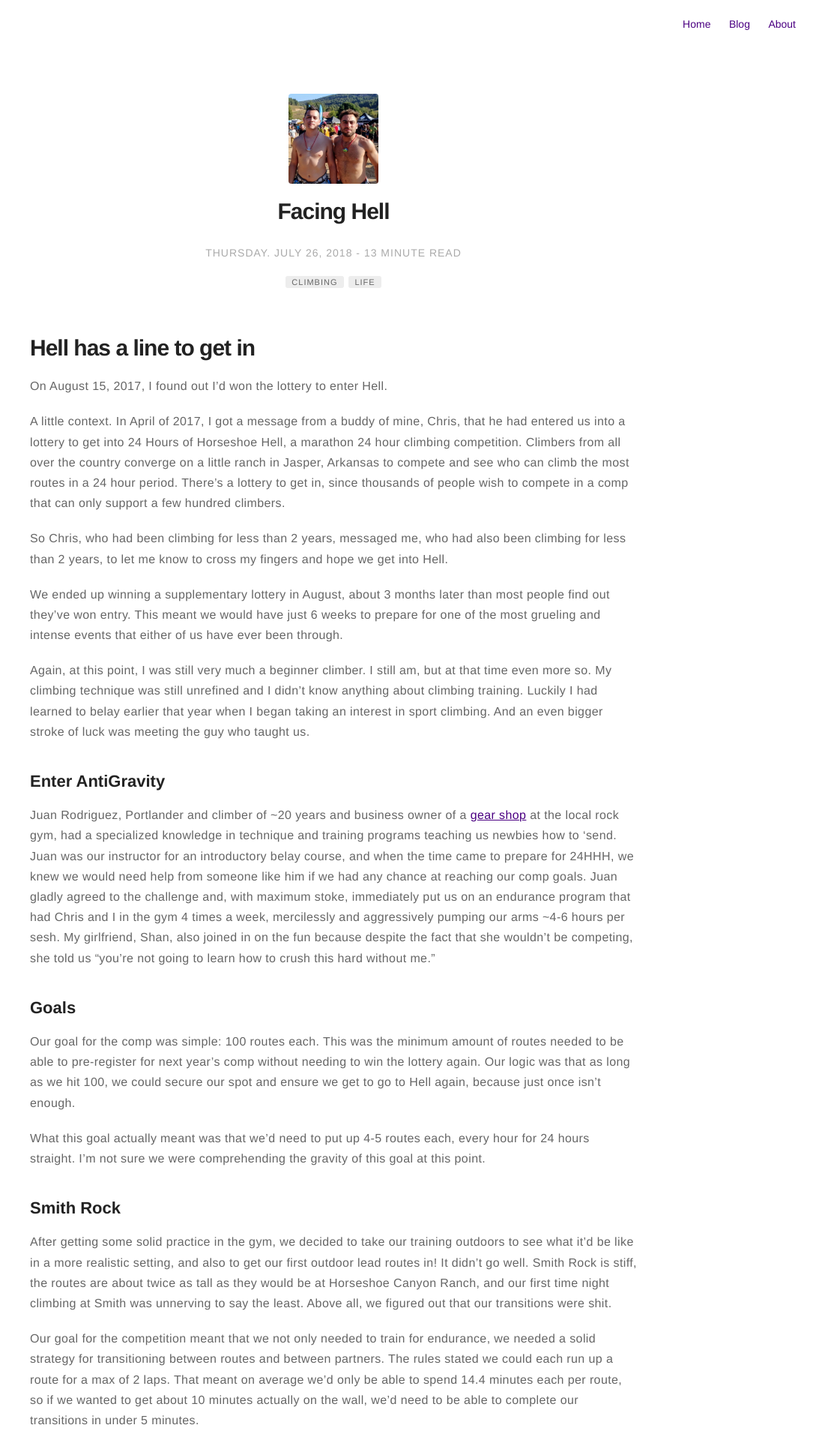
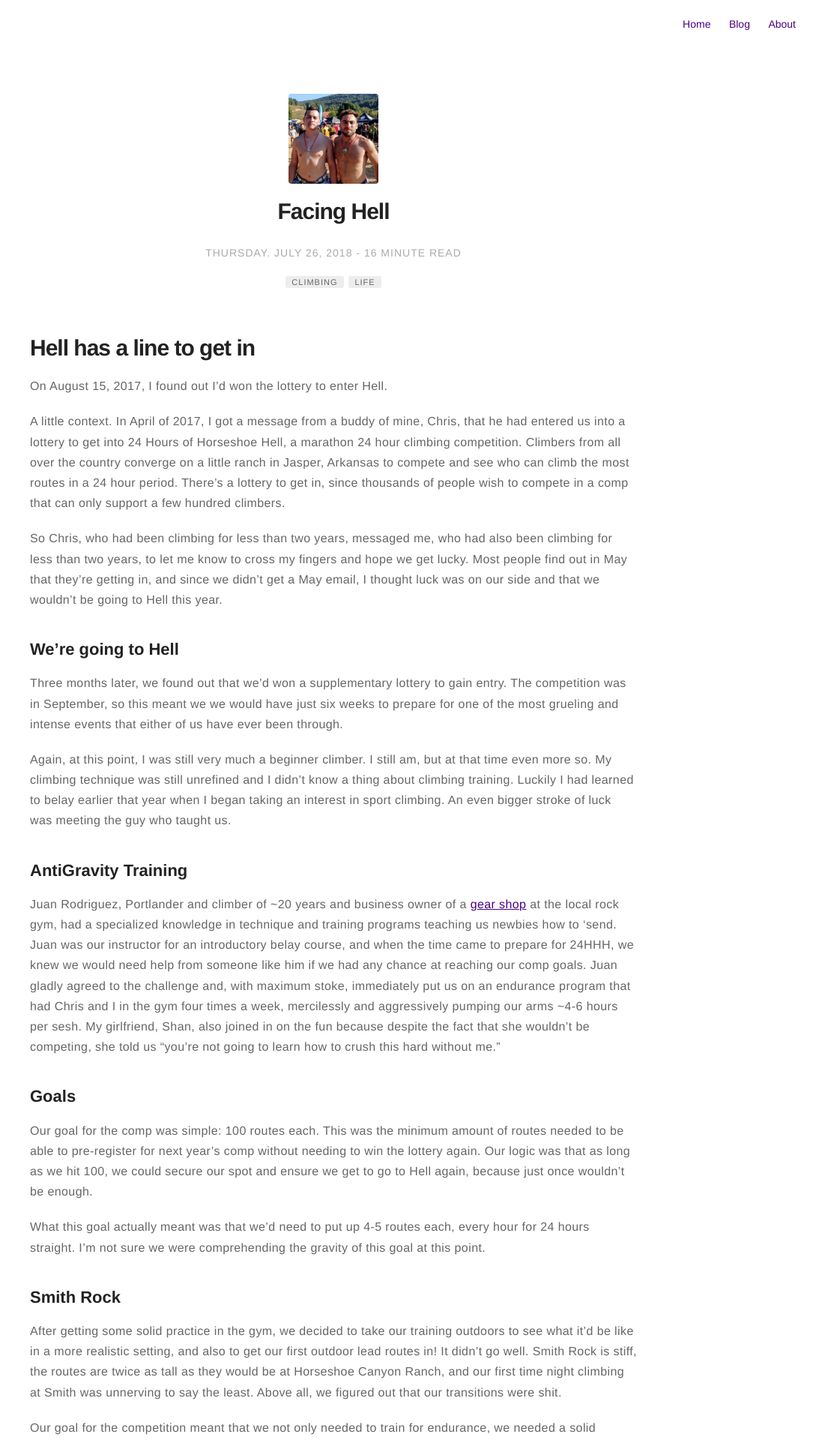
Before and after one commit to ryanwestby/ryanwestby.github.io, a Jekyll site: the page built from _posts/2018-07-26-facing-hell.md, in a window 1280 px wide. Shown: the top 1920 px of the page at 75% size, without its empty margins (195-1280 px from the left). Built offline with Jekyll 4.4.1, drawn with Linux system fonts in a browser that asks for light colours; comment, search, counter and statistics services are not loaded; some of the changed text lies outside the part shown.

Commit message:
Final edits

```diff
--- a/_posts/2018-07-26-facing-hell.md
+++ b/_posts/2018-07-26-facing-hell.md
@@ -17,27 +17,29 @@ On August 15, 2017, I found out I’d won the lottery to enter Hell.
 
 A little context. In April of 2017, I got a message from a buddy of mine, Chris, that he had entered us into a lottery to get into 24 Hours of Horseshoe Hell, a marathon 24 hour climbing competition. Climbers from all over the country converge on a little ranch in Jasper, Arkansas to compete and see who can climb the most routes in a 24 hour period. There’s a lottery to get in, since thousands of people wish to compete in a comp that can only support a few hundred climbers.
 
-So Chris, who had been climbing for less than 2 years, messaged me, who had also been climbing for less than 2 years, to let me know to cross my fingers and hope we get into Hell.
+So Chris, who had been climbing for less than two years, messaged me, who had also been climbing for less than two years, to let me know to cross my fingers and hope we get lucky. Most people find out in May that they're getting in, and since we didn't get a May email, I thought luck was on our side and that we wouldn't be going to Hell this year.
 
-We ended up winning a supplementary lottery in August, about 3 months later than most people find out they’ve won entry. This meant we would have just 6 weeks to prepare for one of the most grueling and intense events that either of us have ever been through.
+## We're going to Hell
 
-Again, at this point, I was still very much a beginner climber. I still am, but at that time even more so. My climbing technique was still unrefined and I didn’t know anything about climbing training. Luckily I had learned to belay earlier that year when I began taking an interest in sport climbing. And an even bigger stroke of luck was meeting the guy who taught us.
+Three months later, we found out that we'd won a supplementary lottery to gain entry. The competition was in September, so this meant we we would have just six weeks to prepare for one of the most grueling and intense events that either of us have ever been through.
 
-## Enter AntiGravity
+Again, at this point, I was still very much a beginner climber. I still am, but at that time even more so. My climbing technique was still unrefined and I didn’t know a thing about climbing training. Luckily I had learned to belay earlier that year when I began taking an interest in sport climbing. An even bigger stroke of luck was meeting the guy who taught us.
 
-Juan Rodriguez, Portlander and climber of ~20 years and business owner of a [gear shop](https://antigravityequipment.com/) at the local rock gym, had a specialized knowledge in technique and training programs teaching us newbies how to ‘send.  Juan was our instructor for an introductory belay course, and when the time came to prepare for 24HHH, we knew we would need help from someone like him if we had any chance at reaching our comp goals.  Juan gladly agreed to the challenge and, with maximum stoke, immediately put us on an endurance program that had Chris and I in the gym 4 times a week, mercilessly and aggressively pumping our arms ~4-6 hours per sesh.  My girlfriend, Shan, also joined in on the fun because despite the fact that she wouldn’t be competing, she told us “you’re not going to learn how to crush this hard without me.”
+## AntiGravity Training
+
+Juan Rodriguez, Portlander and climber of ~20 years and business owner of a [gear shop](https://antigravityequipment.com/) at the local rock gym, had a specialized knowledge in technique and training programs teaching us newbies how to ‘send.  Juan was our instructor for an introductory belay course, and when the time came to prepare for 24HHH, we knew we would need help from someone like him if we had any chance at reaching our comp goals.  Juan gladly agreed to the challenge and, with maximum stoke, immediately put us on an endurance program that had Chris and I in the gym four times a week, mercilessly and aggressively pumping our arms ~4-6 hours per sesh.  My girlfriend, Shan, also joined in on the fun because despite the fact that she wouldn’t be competing, she told us “you’re not going to learn how to crush this hard without me.”
 
 ## Goals
 
-Our goal for the comp was simple: 100 routes each. This was the minimum amount of routes needed to be able to pre-register for next year’s comp without needing to win the lottery again. Our logic was that as long as we hit 100, we could secure our spot and ensure we get to go to Hell again, because just once isn’t enough.
+Our goal for the comp was simple: 100 routes each. This was the minimum amount of routes needed to be able to pre-register for next year’s comp without needing to win the lottery again. Our logic was that as long as we hit 100, we could secure our spot and ensure we get to go to Hell again, because just once wouldn't be enough.
 
 What this goal actually meant was that we’d need to put up 4-5 routes each, every hour for 24 hours straight. I'm not sure we were comprehending the gravity of this goal at this point.
 
 ## Smith Rock
 
-After getting some solid practice in the gym, we decided to take our training outdoors to see what it’d be like in a more realistic setting, and also to get our first outdoor lead routes in! It didn’t go well. Smith Rock is stiff, the routes are about twice as tall as they would be at Horseshoe Canyon Ranch, and our first time night climbing at Smith was unnerving to say the least. Above all, we figured out that our transitions were shit.
+After getting some solid practice in the gym, we decided to take our training outdoors to see what it’d be like in a more realistic setting, and also to get our first outdoor lead routes in! It didn’t go well. Smith Rock is stiff, the routes are twice as tall as they would be at Horseshoe Canyon Ranch, and our first time night climbing at Smith was unnerving to say the least. Above all, we figured out that our transitions were shit.
 
-Our goal for the competition meant that we not only needed to train for endurance, we needed a solid strategy for transitioning between routes and between partners. The rules stated we could each run up a route for a max of 2 laps. That meant on average we’d only be able to spend 14.4 minutes each per route, so if we wanted to get about 10 minutes actually on the wall, we’d need to be able to complete our transitions in under 5 minutes.
+Our goal for the competition meant that we not only needed to train for endurance, we needed a solid strategy for transitioning between routes and between partners. The rules stated we could each run up a route for a max of two laps. That meant we'd need to be able to complete a lap every 7.2 minutes for 24 hours straight. The 7.2 minutes would need to include the climbing as well as the transition. The transition would include pulling the rope, tying in, changing shoes, eating, bathroom breaks, finding the next route, and fiddling with gear.
 
 ## 24HHH for Idiots
 
@@ -69,19 +71,18 @@ Meeting Levi was another stroke of luck, because he happened to be a local climb
 ![Kyle's Landing](/assets/images/24hhh/20170920_174143_HDR.jpg)
 _Kyle's Landing_
 
-We were most surprised to find that Arkansas was absolutely gorgeous. The nickname “The Natural State” was very fitting. There were also bugs everywhere, which was unfamiliar to us west-coasters. Stick bugs, cicadas, praying mantis, black widows, you name it, they had it. Another thing was all the poop! Previous year’s team names had a noticeable poop-theme, which made sense after seeing all the goats and horses on the ranch.
+We were most surprised to find that Arkansas was absolutely gorgeous. The nickname “The Natural State” was very fitting. There were also bugs everywhere, which was unfamiliar to us west-coasters. Stick bugs, cicadas, praying mantis, black widows, you name it, they had it. Another thing was all the poop. Goat and horse manure, everywhere! This explained all the teams that had poop-related team names.
 
-Mark’s wiki had mentioned that if you show up to hell and you don’t get a haircut, you’re a sellout. So naturally we got haircuts.
+Mark’s wiki had mentioned that if you show up to Hell and you don’t get a haircut, you’re a sellout. So naturally we got haircuts.
 
 ![Haircut](/assets/images/24hhh/20170921_154341.jpg)
 _Getting a haircut from Jackie and Andy!_
 
-## The 24
+![Shan with her hair](/assets/images/24hhh/shan.jpg)
 
-The morning of the competition saw a lot of apprehension. I’m getting nerves just remembering it! We laid out all our gear, got our outfits ready (we were The Babies this year), and psyched ourselves out real good.
+# The 24
 
-Then we got to the roll-call! Jeremy Collins imbued us with more adrenaline and stoke than I thought possible as we faced each other, recited a climber’s creed, promised not to drop each other, screamed at the top of our lungs, “WE ARE LIONS IN A FIELD OF LIONS”, a shotgun blew, and all of us in our crazy costumes took off running in every direction!
-
+The morning of the competition saw a lot of apprehension, some stomach knots, and a bit of "what have we gotten ourselves into". At 9am, everyone gathered at roll-call. There was tension and excitement in the air. The costumes helped relieve the tension. There were goths, crow people, poop people, jorts, cutoffs, speedos, sombreros, superheros, you name it. Then Jeremy Collins, aka Gordo the Great, imbued us with more adrenaline and stoke than I thought possible as we faced each other, recited a climber’s creed, vowed not to drop each other, screamed at the top of our lungs, “WE ARE LIONS IN A FIELD OF LIONS”, a shotgun blew, and all of us in our crazy costumes took off running in every direction!
 
 [![Climber's Creed](/assets/images/24hhh/20170922_095209.jpg)](https://www.youtube.com/watch?v=bFerYVOIWJY)
 	Climber's Creed
@@ -89,43 +90,86 @@ Then we got to the roll-call! Jeremy Collins imbued us with more adrenaline and
 ![Kyle's Landing](/assets/images/24hhh/20170922_100311.jpg)
 _A fun coincidence was starting out next to Mark and his partner, free soloist Austin Howell._
 
-## 50
+# 50
 
 The first eight hours went by like a breeze It was pretty much fun and games as we glided to 50 routes before dark. We even thought we’d be able to finish before morning and be able to take a nice nap! Our sherpa, Shan, was invaluable. We’re not sure how we would have done anything without her scorekeeping and great attitude. We weren’t locals, so we never knew what routes we were doing. At one point, Chris looked at a route, and told Shan that he’d never seen it in his life. Shan reassured him that we’d already done it, hours ago. Others around us chimed in, “Listen to your scorekeeper!” After way too much explanation of what happened the first time we did the route, a light bulb popped, “Oh ok I remember this.”
 
 ## Darkness Falls
 
-Once dark settled, things got pretty grim. At about 10 hours in, I realized that I couldn’t do 5.8’s anymore. It would be 5.7’s and below from here on out, and the lines for 5.7’s quickly became too long for us to keep our initial pace up.
+Once dark settled though, things got pretty grim. At about 10 hours in, I realized I was too pumped out to climb 5.8. It would be 5.7’s and lighter from here on out, and the lines for 5.7’s quickly became too long for us to keep our initial pace up.
 
 I don’t ever remember getting too tired. I was in a distinct focus state the entire time. But there would be stretches of time where we couldn’t do anything but listen to the bugs and wait for our next route, and it quickly became frustrating. Our next 30 routes were slow moving, and took us until sunrise to complete. I had also sprained my ankle about a month before this, during training, and it was starting to flare up at this point.
 
-Around 5am, when daylight started showing again, we heard the strangest yelling. And looking back at the hill, we see dozens of goats sprinting up it. I assume they get let out in the morning to forage, but the strange screaming and sight of goats had to be the funniest thing to our delusional 5am selves.
+Around 5am, when daylight started showing again, we heard the strangest, alien-like yelling. And looking back at the hill, we saw dozens of goats sprinting up it. I assume they get let out in the morning to forage, but the crazy screaming and sight of goats had to be the funniest thing to our delusional 5am selves.
+
+I should mention the food situation. We had the usual crag-snacks, cliff bars and trail mix, and we had also read a blog post where the guys brought a bunch of burritos and pizza to eat through the night, and we decided to emulate that. All of the above ended up being terrible choices. The humidity and heat baked our bagged pizza into unappetizing blobs of food. The burritos were okay, but pretty heavy. And I'll never eat another peanut butter cliff bar, because the consistency and my dry mouth made it really hard to eat energy bars throughout the competition.
+
+What *did* work, was anything bite-sized and sugary. So our bags of candied nuts, honey-roasted peanuts, gummy bears, and candy were the only thing I looked forward to eating throughout the competition. Oh, and I should also mentioned the poop scare.
 
 ## The Poop Scare
 
-So when you’re snacking all day long, nature is bound for you. I remember lifting my leg up onto a big ledge and suddenly thinking, “Oh no.” I remember it being an emergency situation, and finishing the route, getting lowered, and hobbling all the way to the bathroom was one of the more difficult feats of the competition.
+So when you’re snacking all day and night, nature is bound for you, more than once even. Earlier in the night, we had run back to camp to use the restroom, where I had hoped we would be done with our business for the rest of the comp. Not so. In the morning, I remember lifting my leg up onto a big ledge and suddenly thinking, “Oh no.” I remember it being an emergency situation. Mid-run to the bathroom, I had to stop in the middle of the goddamn forest and take an emergency squat. I later found that Chris had to do the same exact thing, except he was accompanied by a goat.
 
 ## Crunch Time
 
-Whatever went well for us in the first 20 hours didn’t go so well for us in the last stretch. We still had 16 routes each to do and no time to do them. We weren’t exhausted yet, we were just running out of routes. All the routes near us had lines and the rest of the routes were too far from us with no guarantee they would be open when we got there. Things were looking grim.
+Whatever went well for us in the first 20 hours didn’t go so well for us in the last stretch. We only had 84 routes each, and no time to do the last 16. We weren’t completely exhausted yet, we were just running out of routes. All the routes near us had lines and the rest of them were too far from us with no guarantee they would be open when we got there. Things were looking grim.
 
-By yet another sheer stroke of luck, we ran into Mark Vabulas again! He witnessed our plight, and explained that we should jump on some of the nearby trad routes. They were completely open and 5.5 - 5.6 climbing. So we did, because we were totally in a state to make great decisions like climbing our first trad routes ever at the tail end of a 24 hour competition in hellish conditions. The climbing really was easy though, more like scrambling, but nonetheless falling on the slings we were using was not an option.
+By yet another sheer stroke of luck, we ran into Mark again! He witnessed our plight, and explained that we should jump on some of the nearby trad routes. They were completely open and 5.5 - 5.6 climbing. So we did, because we were totally in a state to make great decisions like climbing our first trad routes ever at the tail end of a 24 hour competition in hellish conditions. Though the climbing really was easy and more like scrambling, falling on the slings we were using was not an option.
 
 # 100
 
-So here was my girlfriend, watching her best friends deleriously soloing 40 ft walls like absolute madmen. We were putting up laps at our best pace of the whole 24 hours. Luckily, none of the routes were even close to being outside of my skill level, except the 100th one. Mark was still there, Levi had found us at this point, and a few volunteers had gathered. The only 5.7 trad route that we were to do the whole competition would also be our 100th route. The last move being a committing mantel to a reachy jug, and we were done.
+So here was Shan, watching her best friends deliriously soloing 40 ft walls like absolute madmen. We were putting up laps at our best pace of the whole 24 hours. Luckily, none of the routes were even close to being outside of my skill level, except the 100th one. Mark was still there, Levi had found us at this point, and a few volunteers had gathered to see this wild feat unfold. The only 5.7 trad route that we were to do the whole competition would also be our 100th route. The last move being a committing mantel to a reachy jug, and we were done.
 
-Hitting 100 was an absolute rush. We did it with about 20 minutes to spare. So we ran up another route for good measure. 101 routes! Running back to camp to turn in our scorecards with just minutes to spare was the biggest joke of the whole experience. It was glorious. So many things had to align for us to make it to this point. We couldn’t believe it.
+Hitting 100 was an absolute rush. We did it with about 20 minutes to spare. So we ran up another route for good measure. 101 routes! We sprinted back to camp and turned in our scorecards with just minutes to spare. It was glorious. So many things had to align for us to make it to this point. We couldn’t believe it.
 
 ## Party
 
-The afternoon was a daze. People were celebrating, toasting, laughing like crazy people. The power nap was magical. The awards ceremony was a delight to watch. Mark and Austin ended up taking first place in their category. We got our first tattoos, something we were only going to do if we accomplished our goal. We gorged on the pasta dinner. We took delightful cold showers. Our friends from Oklahoma showed up to celebrate with us. We danced the night away.
+The afternoon was a daze. People were celebrating, toasting, laughing like crazy people. The power nap was magical. The awards ceremony was a delight to watch. Mark and Austin ended up taking first place in their category. We got our first tattoos, something we were only going to do if we accomplished our goal. We gorged on the pasta dinner. We took delightful cold showers. Our friends in Oklahoma showed up to celebrate with us. We danced the night away.
 
-Reflecting on all that we accomplished, it’s still boggles my mind that we were able to do this. We only started climbing about two years ago, and only learned to lead about two months before the competition. My first outdoor lead climb was about a month before the climb.
+Reflecting on all that we accomplished, it still boggles my mind that we were able to do this. We only started climbing about two years ago, and only learned to lead about two months before the competition. My first outdoor lead climb was about a month before the climb.
 
 All-in-all, the competition is about the dumbest thing I’ve ever put myself through. I remember thinking that there was no way I would ever do this again, and I also remember knowing that in just a few months I would be looking forward to doing it all over again the next year.
 
-Thanks Andy Chasteen, the owners of Horseshoe Canyon Ranch, the volunteers, and everyone else for putting on such a spectacle for us. I won’t forget it.
+And sure enough, we were able to pre-register in April of 2018, so we'll be entering Hell again, this time with Shan in the 12 hour and alongside Juan in the 24!
+
+## Thanks
+
+To Juan, for showing us how rad this sport can be, to Stoneworks Climbing Gym, for being our second home through training, to Shan, for being a kickass partner and for guiding us through hell, to Mark, Austin, and Levi, for their contagious stoke levels, and to all the other fellow climbers out there with us, who welcomed us noobies in Hell.
+
+Thanks Andy Chasteen, the owners of Horseshoe Canyon Ranch, the volunteer crew, and everyone else responsible for putting on such a spectacle for us. I won’t forget it.
+
+<!-- Begin MailChimp Signup Form -->
+<link href="//cdn-images.mailchimp.com/embedcode/classic-10_7.css" rel="stylesheet" type="text/css">
+<style type="text/css">
+	#mc_embed_signup{background:#fff; clear:left; font:14px Helvetica,Arial,sans-serif; }
+	/* Add your own MailChimp form style overrides in your site stylesheet or in this style block.
+	   We recommend moving this block and the preceding CSS link to the HEAD of your HTML file. */
+</style>
+<div id="mc_embed_signup">
+<form action="https://westby.us19.list-manage.com/subscribe/post?u=4ce1d2eb2422f24f44b2af88c&amp;id=bec4940a18" method="post" id="mc-embedded-subscribe-form" name="mc-embedded-subscribe-form" class="validate" target="_blank" novalidate>
+    <div id="mc_embed_signup_scroll">
+	<h2>Want me to let you know when I write again?</h2>
+<div class="indicates-required"><span class="asterisk">*</span> indicates required</div>
+<div class="mc-field-group">
+	<label for="mce-EMAIL">Email Address  <span class="asterisk">*</span>
+</label>
+	<input type="email" value="" name="EMAIL" class="required email" id="mce-EMAIL">
+</div>
+<div class="mc-field-group">
+	<label for="mce-MMERGE6">Categories </label>
+	<input type="text" value="Climbing" name="MMERGE6" class="" id="mce-MMERGE6">
+</div>
+	<div id="mce-responses" class="clear">
+		<div class="response" id="mce-error-response" style="display:none"></div>
+		<div class="response" id="mce-success-response" style="display:none"></div>
+	</div>    <!-- real people should not fill this in and expect good things - do not remove this or risk form bot signups-->
+    <div style="position: absolute; left: -5000px;" aria-hidden="true"><input type="text" name="b_4ce1d2eb2422f24f44b2af88c_bec4940a18" tabindex="-1" value=""></div>
+    <div class="clear"><input type="submit" value="Subscribe" name="subscribe" id="mc-embedded-subscribe" class="button"></div>
+    </div>
+</form>
+</div>
+<script type='text/javascript' src='//s3.amazonaws.com/downloads.mailchimp.com/js/mc-validate.js'></script><script type='text/javascript'>(function($) {window.fnames = new Array(); window.ftypes = new Array();fnames[0]='EMAIL';ftypes[0]='email';fnames[6]='MMERGE6';ftypes[6]='text';}(jQuery));var $mcj = jQuery.noConflict(true);</script>
+<!--End mc_embed_signup-->
 
 Here's some extra pics:
 
@@ -136,7 +180,7 @@ _Stoked_
 _Toasted_
 
 ![Kyle's Landing](/assets/images/24hhh/20170921_131423.jpg)
-_All the gear we stocked up on from Juan's [shop](https://antigravityequipment.com/)_
+_All the gear we stocked up on from Juan's shop_
 
 ![Pacing](/assets/images/24hhh/20170922_103648.jpg)
 _Pacing_
```
Also changed, not shown: other parts of _posts/2018-07-26-facing-hell.md (+4 -4 lines), assets/images/24hhh/shan.jpg (added).
